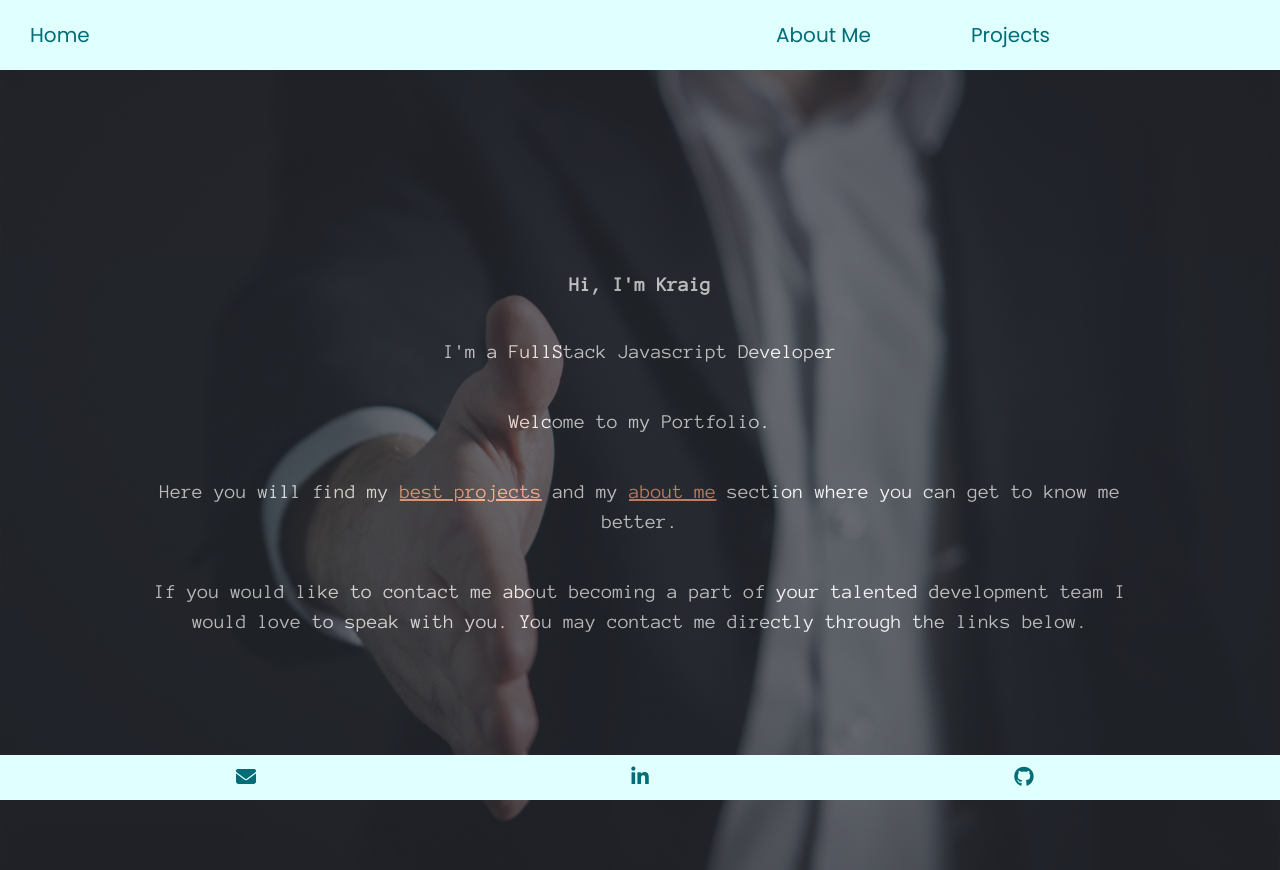
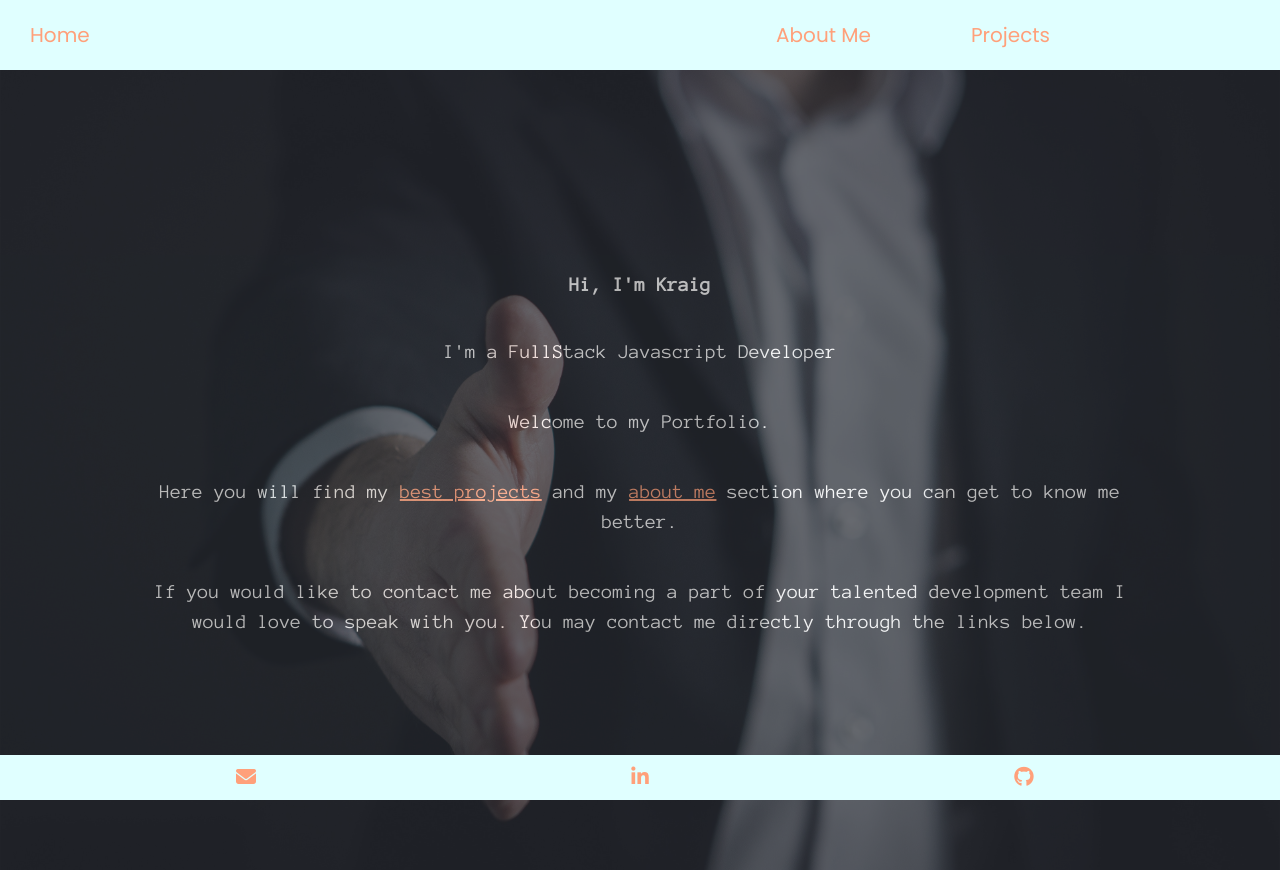
Before and after one commit to kraigwilliams/final-portfolio, a React (Create React App) app: page / in a window 1280 px wide. Built offline with nearby package versions, Linux system fonts and the light colour scheme.

Commit message:
change link color

```diff
--- a/src/App.css
+++ b/src/App.css
@@ -2,15 +2,16 @@
   text-align: center;
   background: lightcyan;
   height: 100%;
-  /* margin-bottom:200px; */
+
 }
 
 a {
-  /* color:mistyrose; */
-  /* color:middlebluegreen;   */
-  color: #006d77;
+  color: lightsalmon;
+
+    /* color:middlebluegreen;   */
+  /* color: #006d77; */
 }
 a:hover {
   transform: scale(1.2);
-  color: lightsalmon;
+
 }
--- a/src/components/Projects/Projects.css
+++ b/src/components/Projects/Projects.css
@@ -49,6 +49,10 @@
 }
 
 
+.tech li:hover *{
+    transform: scale(1.2);
+}
+
 .tech li{
     margin-right:20px;
     margin-bottom:20px;
--- a/src/index.css
+++ b/src/index.css
@@ -4,9 +4,6 @@
   font-size: 20px;
 
   font-family: "Anonymous Pro", monospace;
-}
-a {
-  color: lightgrey;
 }
 
 html {
```
